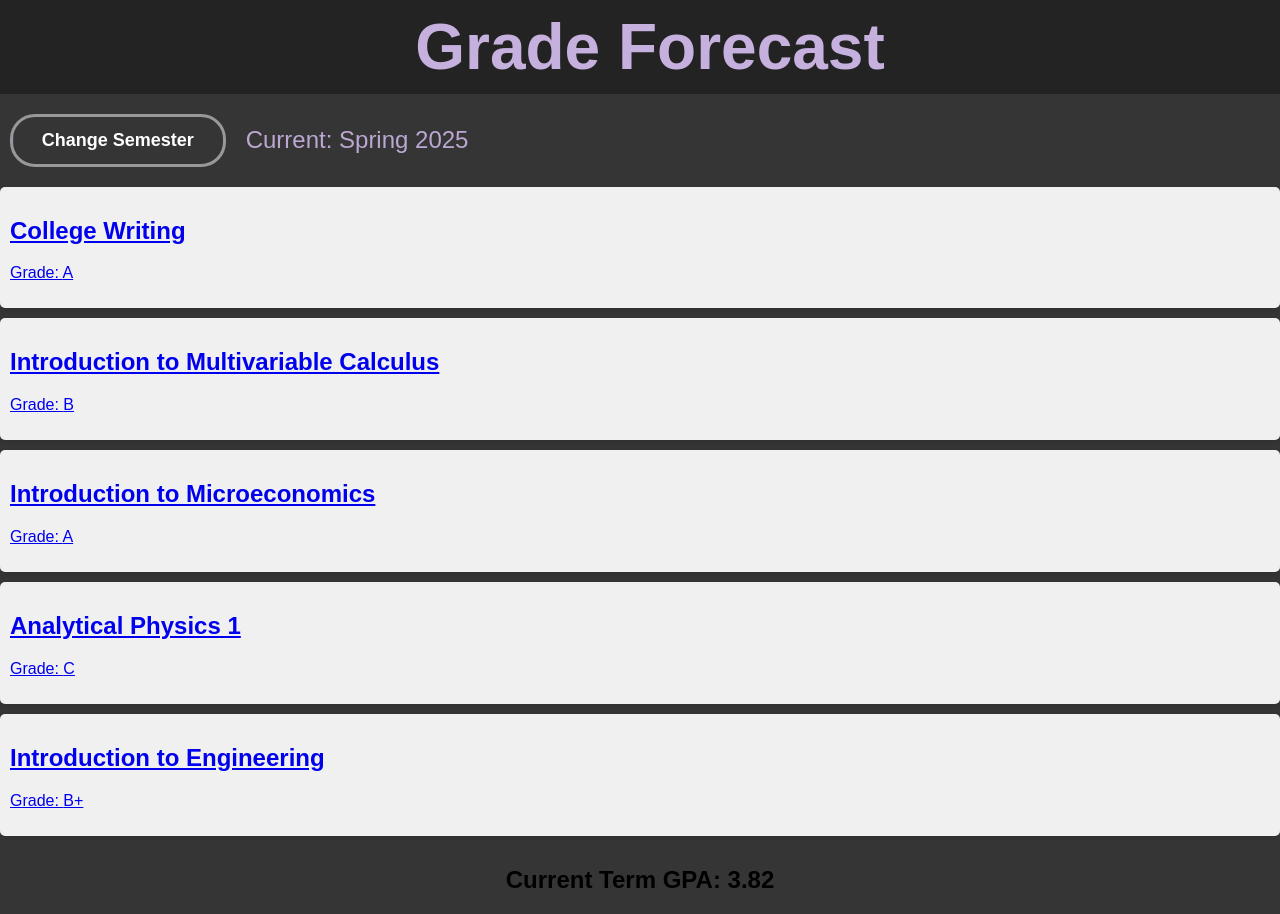
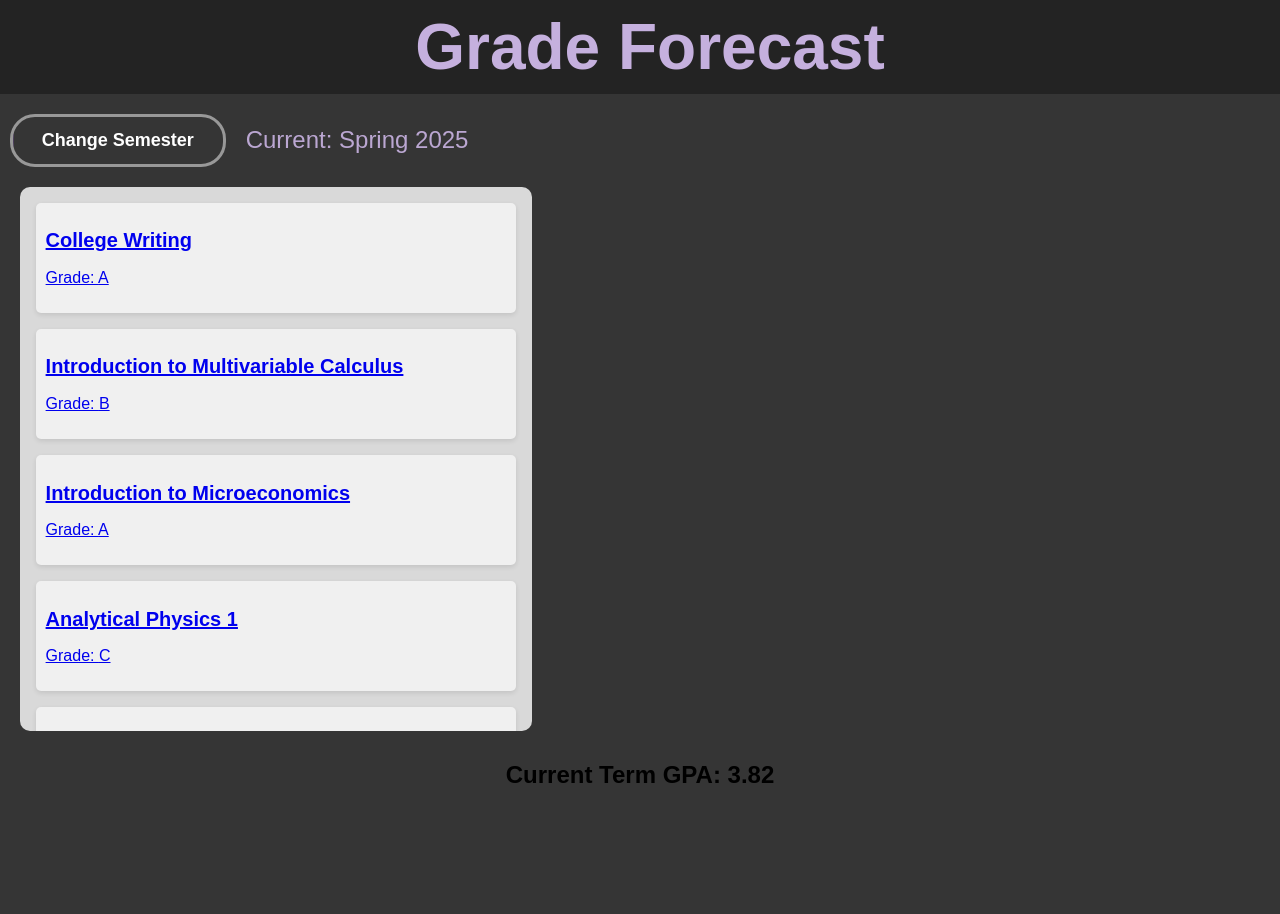
Before and after one commit to KeithVM/grade_forecast, a React (Create React App) app: page / in a window 1280 px wide. After the commit the page ends 809 px from the top, so only its background shows below. Built offline with nearby package versions, Linux system fonts and the light colour scheme.

Commit message:
Shift class list to the left

```diff
--- a/src/ClassPage.css
+++ b/src/ClassPage.css
@@ -1,9 +1,28 @@
 body {
   font-family: Arial, sans-serif;
+  margin: 0;
 }
 
 .class-page {
-    padding: 20px;
+  padding: 0px;
+}
+
+header {
+  background-color: #232323;
+  color: white;
+  width:100%;
+  position:relative;
+  top:0;
+  padding:10px;
+  vertical-align: middle;
+}
+
+h1 {
+  font-size:64px;
+  color:#C5B0DE;
+  font-weight: bold;
+  margin:0;
+  text-align: center;
 }
 
 .class-details {
--- a/src/MainPage.css
+++ b/src/MainPage.css
@@ -44,12 +44,42 @@ header {
     align-items: center;
 }
 
+::-webkit-scrollbar {
+    width: 15px;
+}
+
+::-webkit-scrollbar-track {
+    background: #989898;
+    margin-block: 1em;
+}
+
+::-webkit-scrollbar-thumb {
+    background: #656565;
+}
+
+.scrollable {
+    max-height: 68vh;
+    overflow-y:auto;
+}
+
+.class-list {
+    border-radius:10px;
+    margin:0 20px;
+    max-width: 40%;
+    background-color: #D9D9D9;
+}
+.class-name {
+    font-size:20px;
+}
+
 .class-item {
     background-color: #f0f0f0;
-    margin: 10px 0;
+    margin: 10px auto;
     padding: 10px;
     border-radius: 5px;
     box-shadow: 0 2px 5px rgba(0, 0, 0, 0.1);
+    width:90%;
+    margin-block:1em;
 }
 
 .gpa-section {
--- a/src/MainPage.js
+++ b/src/MainPage.js
@@ -9,6 +9,7 @@ const MainPage = () => {
     { id: 3, name: 'Introduction to Microeconomics', grade: 'A', points: 12 },
     { id: 4, name: 'Analytical Physics 1', grade: 'C', points: 12 },
     { id: 5, name: 'Introduction to Engineering', grade: 'B+', points: 6 },
+    { id: 6, name: 'Introduction to Computer Science', grade: 'D', points: 2},
   ];
 
   return (
@@ -22,11 +23,11 @@ const MainPage = () => {
         <p class="current-semester">Current: Spring 2025</p>
       </div>
 
-      <div className="class-list">
+      <div className="class-list scrollable">
         {testclasses.map((classItem) => (
           <div key={classItem.id} className="class-item">
             <Link to={`/class/${classItem.id}`} state={{classItem}}>
-              <h2>{classItem.name}</h2>
+              <h2 class="class-name">{classItem.name}</h2>
               <p>Grade: {classItem.grade}</p>
             </Link>
           </div>
```
Lines whose indentation alone changed are shown as unchanged.
